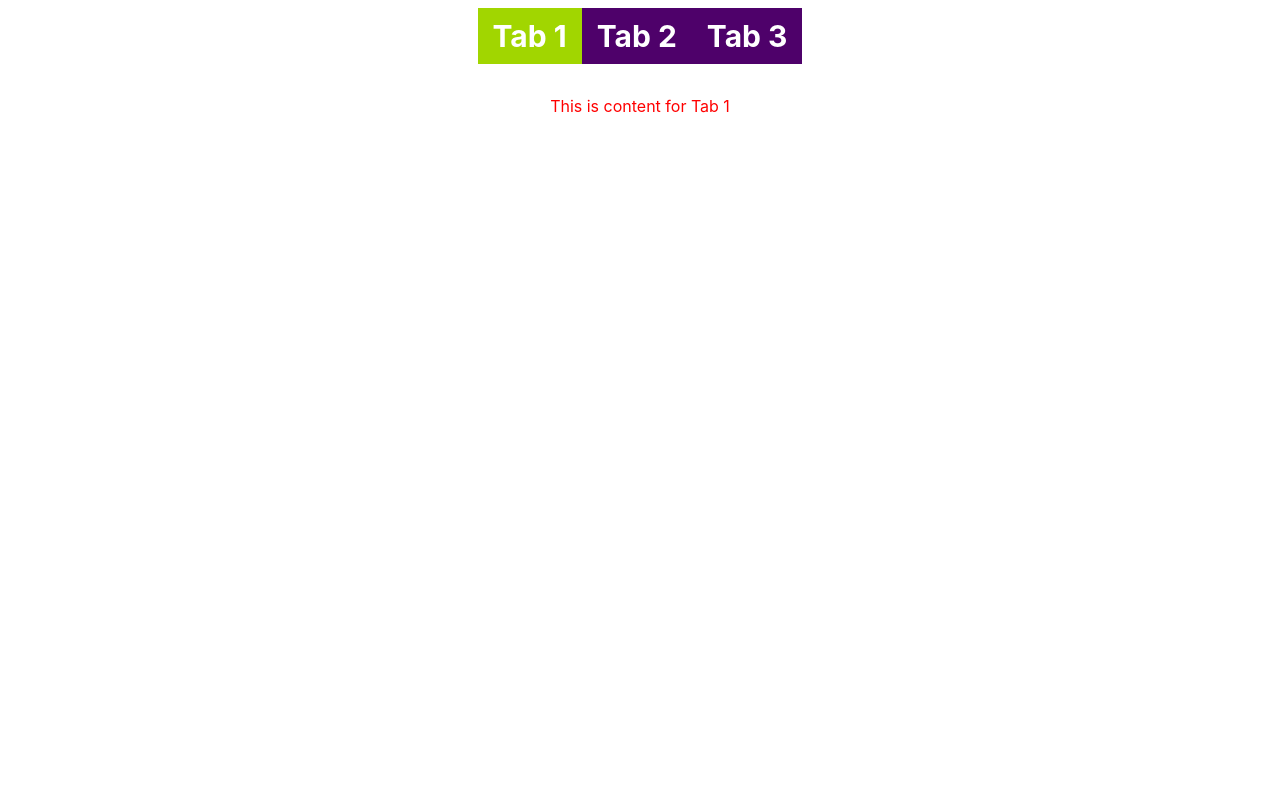
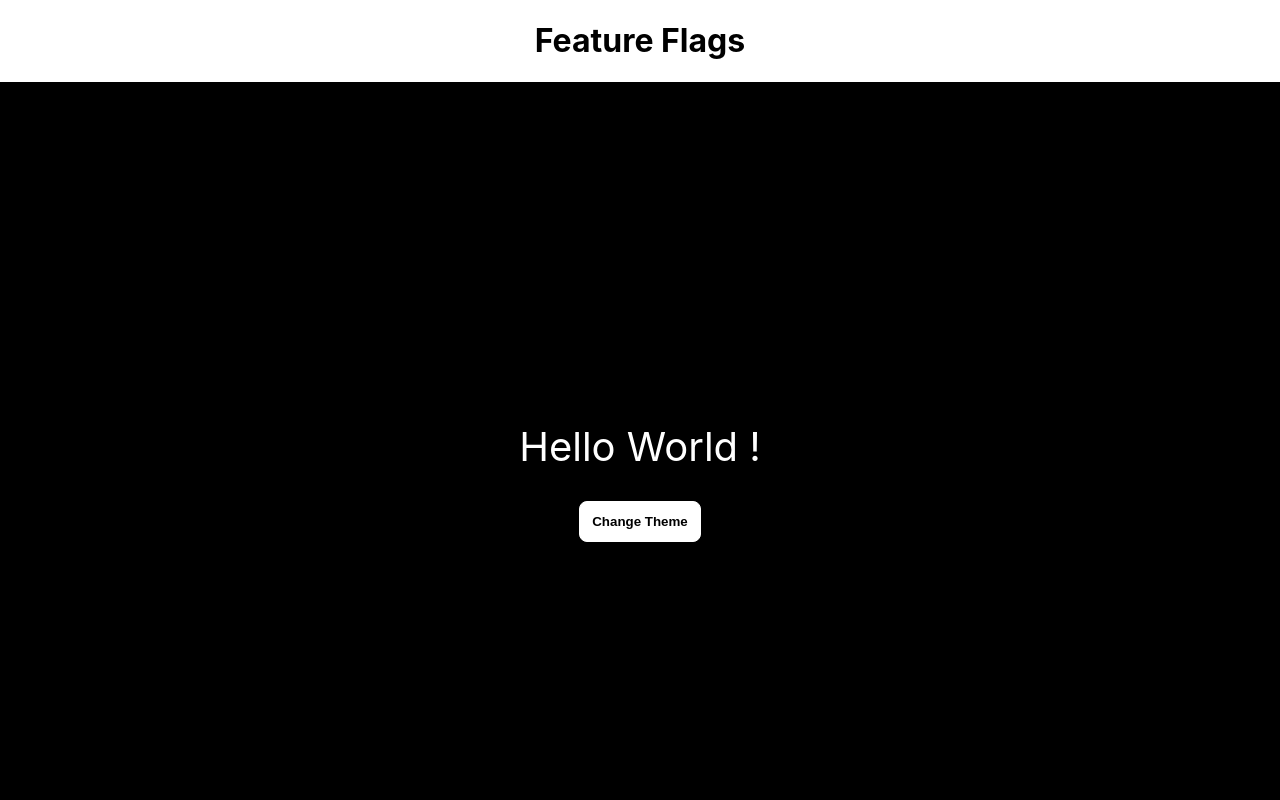
Before and after one commit to SamboHassan/25-reactjs-projects, a React (Create React App) app in the folder reactjs-projects/: page / in a window 1280 px wide. Shown: the top 800 px of the page. Built offline with nearby package versions, Linux system fonts and the light colour scheme.

Commit message:
add files

```diff
--- a/reactjs-projects/src/App.js
+++ b/reactjs-projects/src/App.js
@@ -1,19 +1,94 @@
 import "./App.css";
 // import Accordian from "./components/accordian";
+// import ModalTest from "./components/custom-modal-popup/modal-test";
+// import TabTest from "./components/custom-tabs/tab-test";
+import FeatureFlags from "./components/feature-flag";
+import FeatureFlagGlobalState from "./components/feature-flag/context";
+// import GithubProfileFinder from "./components/github-profile-finder";
+// import ImageSlider from "./components/image-slider";
+// import LightDarkMode from "./components/light-dark-mode";
+// import LoadMoreData from "./components/load-more-data";
+// import QRCodeGenerator from "./components/qr-code-generator";
 // import RandomColor from "./components/random-color";
-// import ModalTest from "./components/custom-modal-popup/modal-test";
-import TabTest from "./components/custom-tabs/tab-test";
+// import ScrollIndicator from "./components/scroll-indicator";
+// import ScrollToTopAndBottom from "./components/scroll-to-top-and-bottom";
+// import ScrollToSection from "./components/scroll-to-top-and-bottom/scroll-to-section";
+// import SearchAutocomplete from "./components/search-autocomplete-with-api";
+// import StarRating from "./components/star-rating";
+// import TicTacToe from "./components/tic-tact-toe";
+// import TreeView from "./components/tree-view";
+// import menus from "./components/tree-view/data";
+// import UseFetchHookTest from "./components/use-fetch/test";
+// import UseOnclickOutsideTest from "./components/use-outside-click/test";
+// import UseWindowResizeTest from "./components/use-window-resize/test";
 
 function App() {
   return (
     <div className="App">
       {/* Accordian component */}
-      {/* <Accordian /> */}
+      {/* <Accordian/> */}
+      {/* Random color component */}
+      {/* <RandomColor/> */}
 
-      {/* RandomColor component */}
-      {/* <RandomColor /> */}
-      {/* <ModalTest /> */}
-      <TabTest />
+      {/* Star rating component */}
+      {/* <StarRating noOfStars={10}/> */}
+
+      {/* Image slider component */}
+      {/* <ImageSlider
+        url={"https://picsum.photos/v2/list"}
+        page={"1"}
+        limit={"10"}
+      /> */}
+
+      {/* Load more products component */}
+      {/* <LoadMoreData/> */}
+
+      {/* Tree view component/menu UI component / recursive navigation menu */}
+      {/* <TreeView menus={menus} /> */}
+
+      {/* QR code generator */}
+      {/* <QRCodeGenerator/> */}
+
+      {/* light and dark theme switch */}
+      {/* <LightDarkMode/> */}
+
+      {/* Scroll indicator component */}
+      {/* <ScrollIndicator url={"https://dummyjson.com/products?limit=100"} /> */}
+
+      {/* Custom tabs component */}
+      {/* <TabTest /> */}
+
+      {/* Custom Modal Component */}
+      {/* <ModalTest/> */}
+
+      {/* Github profile finder */}
+      {/* <GithubProfileFinder/> */}
+
+      {/* Search Autocomplete */}
+      {/* <SearchAutocomplete/> */}
+
+      {/* Tic tac toe */}
+      {/* <TicTacToe/> */}
+
+      {/* Feature Flag IMplementation  */}
+      <FeatureFlagGlobalState>
+        <FeatureFlags />
+      </FeatureFlagGlobalState>
+
+      {/* useFetch - Custom Hook Test*/}
+      {/* <UseFetchHookTest/> */}
+
+      {/* Use Onclick Outside Hook Test */}
+      {/* <UseOnclickOutsideTest/> */}
+
+      {/* Use Window Resize Hook Test */}
+      {/* <UseWindowResizeTest/> */}
+
+      {/* Scroll to Top and Bottom */}
+      {/* <ScrollToTopAndBottom/> */}
+
+      {/* Scroll to a Particular Section */}
+      {/* <ScrollToSection /> */}
     </div>
   );
 }
```
